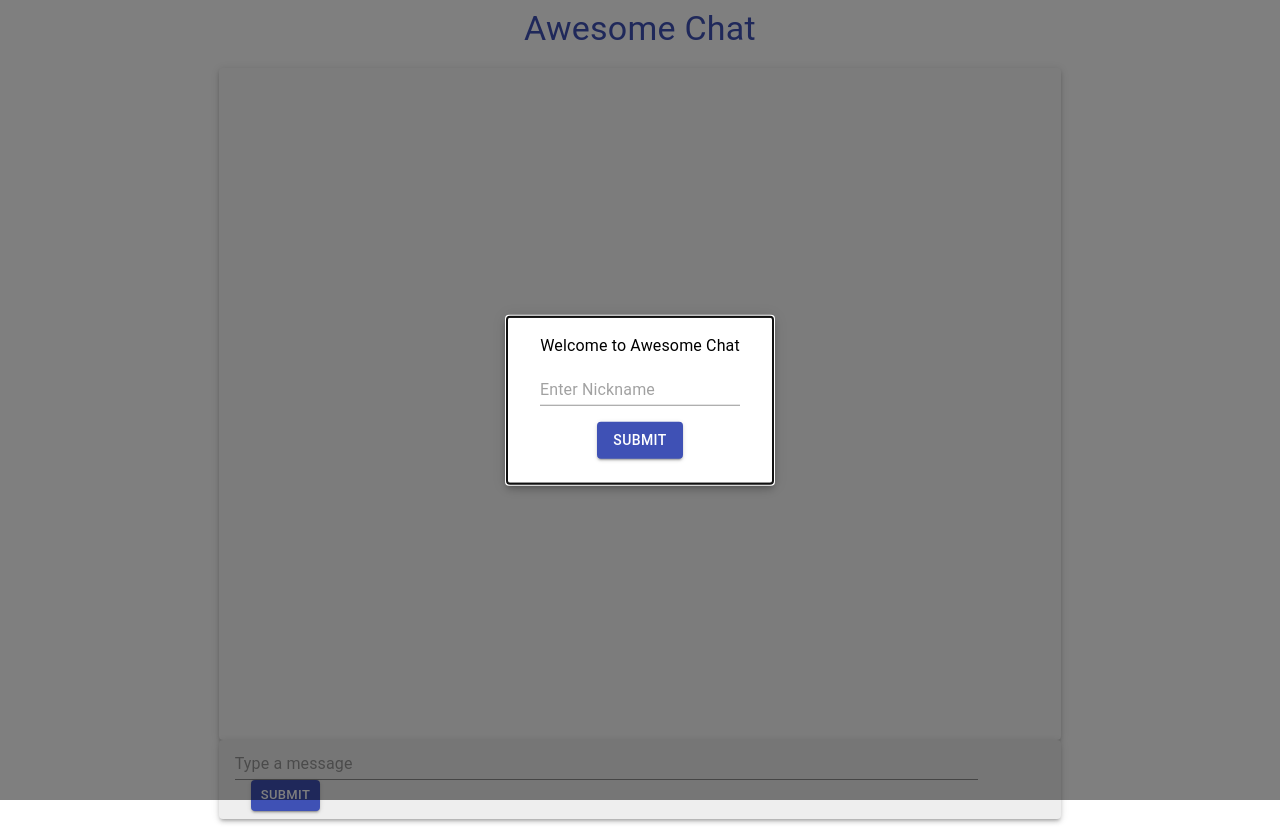
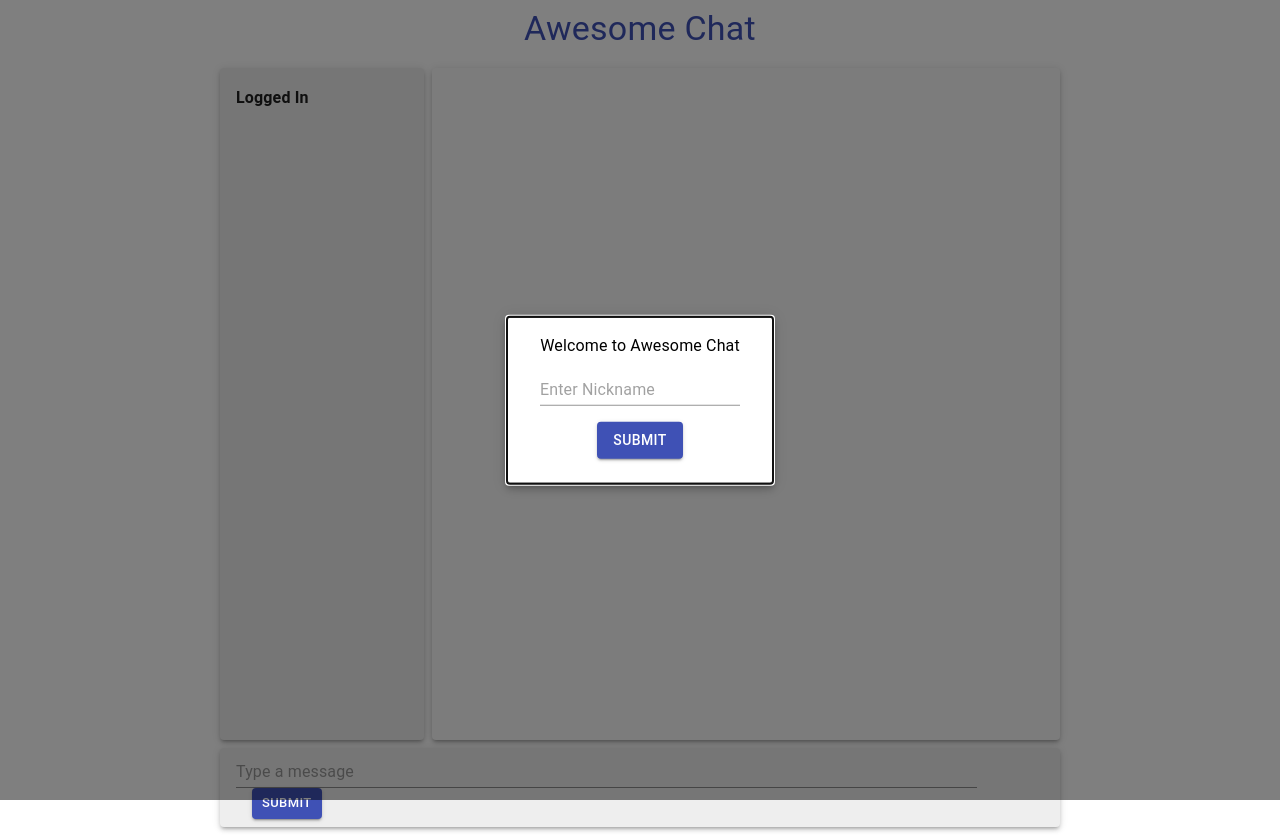
Before and after one commit to bardromi/chat-app-client, a React (Create React App) app: page / in a window 1280 px wide. Built offline with nearby package versions, Linux system fonts and the light colour scheme.

Commit message:
Added:  - delete user while disconnect  - add user when connected

```diff
--- a/src/App.js
+++ b/src/App.js
@@ -5,6 +5,7 @@ import socketIOClient from "socket.io-client";
 import {makeStyles} from "@material-ui/core/styles";
 import Typography from "@material-ui/core/Typography";
 import config from './config';
+import axios from "axios";
 
 const ENDPOINT = config.server;
 
@@ -20,6 +21,8 @@ const App = () => {
     const [socket, setSocket] = useState(null);
     const [data, setData] = useState([]);
     const [user, setUser] = useState();
+    const [usersList, setUsersList] = useState([]);
+
 
     const userEntered = (user) => {
         setUser(user);
@@ -29,13 +32,23 @@ const App = () => {
 
         socket.emit("join", user);
 
+        axios.get(`${config.server}/api/users`)
+            .then(res => {
+                setUsersList(res.data)
+            })
+
         socket.on("chatJoin", data => {
-            setData(data);
+            setData(data.messages);
+            setUsersList(data.users);
         });
 
         socket.on("latestMessages", newData => {
-            // console.log('userEntered', newData);
             setData(newData);
+        })
+
+        socket.on("leftChat", users => {
+            console.log(usersList);
+            setUsersList(users);
         })
     }
 
@@ -46,7 +59,7 @@ const App = () => {
             </header>
             <br/>
             <EnterUser userEntered={userEntered}/>
-            <ChatRoom user={user} data={data} socket={socket}/>
+            <ChatRoom user={user} users={usersList} data={data} socket={socket}/>
         </>
     );
 }
--- a/src/Components/ChatInput.js
+++ b/src/Components/ChatInput.js
@@ -2,13 +2,13 @@ import React, {useState} from 'react';
 import {Box, Button, Grid, Paper, TextField} from "@material-ui/core";
 import {makeStyles} from "@material-ui/core/styles";
 
-const useStyles = makeStyles((theme) => ({
+const useStyles = makeStyles(() => ({
     paper: {
         backgroundColor: '#eeeeee',
     },
 }));
 
-const ChatInput = ({user,socket}) => {
+const ChatInput = ({user, socket}) => {
     const classes = useStyles();
 
     const [message, setMessage] = useState("");
@@ -18,7 +18,13 @@ const ChatInput = ({user,socket}) => {
         setMessage("");
     }
 
-    return(
+    const onKeyPress = (e) => {
+        if (e.which === 13) {
+            handleSubmit();
+        }
+    }
+
+    return (
         <Paper className={classes.paper} elevation={3}>
             <Box ml={2} mr={2} pt={1} pb={1}>
                 <Grid container>
@@ -28,6 +34,7 @@ const ChatInput = ({user,socket}) => {
                             placeholder="Type a message"
                             value={message}
                             onChange={e => setMessage(e.target.value)}
+                            onKeyPress={onKeyPress}
                         />
                     </Grid>
                     <Grid item>
--- a/src/Components/ChatRoom.js
+++ b/src/Components/ChatRoom.js
@@ -2,16 +2,20 @@ import React from 'react';
 import {Grid} from '@material-ui/core';
 import MessagesBoard from "./MessagesBoard";
 import ChatInput from "./ChatInput";
+import UsersList from './UesrsList';
 
-
-const ChatRoom = ({user, data, socket}) => {
+const ChatRoom = ({user, users, data, socket}) => {
 
     return (
         <Grid
             container
             justify="center"
+            spacing={1}
         >
-            <Grid item xs={8}>
+            <Grid item xs={2}>
+                <UsersList users={users}/>
+            </Grid>
+            <Grid item xs={6}>
                 <MessagesBoard data={data} user={user}/>
             </Grid>
             <Grid item xs={8}>
--- a/src/Components/EnterUser.js
+++ b/src/Components/EnterUser.js
@@ -41,6 +41,7 @@ const EnterUser = ({userEntered}) => {
     const handleClose = () => setOpen(false);
 
     const handleSubmit = () => {
+        console.log("bar");
         axios.post(`${config.server}/api/users`, {nickname: name})
             .then(res => {
                 if (res.data.success) {
@@ -53,6 +54,12 @@ const EnterUser = ({userEntered}) => {
                     setErrMessage(res.data.message);
                 }
             })
+    }
+
+    const onKeyPress = (e) => {
+        if (e.which === 13) {
+            handleSubmit();
+        }
     }
 
     return (
@@ -76,6 +83,7 @@ const EnterUser = ({userEntered}) => {
                                     value={name}
                                     onChange={e => setName(e.target.value)}
                                     helperText={errMessage}
+                                    onKeyPress={onKeyPress}
                                 />
                             </Grid>
                             <Grid item>
--- a/src/Components/Message.js
+++ b/src/Components/Message.js
@@ -1,6 +1,6 @@
 import React from 'react';
 import {makeStyles} from '@material-ui/core/styles';
-import {Avatar, Grid, Paper, TextField, Typography, Box, Button} from '@material-ui/core';
+import {Avatar, Grid, Paper, Typography} from '@material-ui/core';
 import moment from 'moment';
 
 const useStyles = makeStyles((theme) => ({
@@ -17,13 +17,13 @@ const useStyles = makeStyles((theme) => ({
         margin: theme.spacing(1),
         display: "inline-block",
         padding: theme.spacing(1),
-        backgroundColor: '#7986cb',
+        backgroundColor: '#e3f2fd',
     },
     recordsMe: {
         margin: theme.spacing(1),
         display: "inline-block",
         padding: theme.spacing(1),
-        backgroundColor: '#81c784',
+        backgroundColor: '#00bfa5',
         textAlign: 'right',
         float: 'right'
     },
--- a/src/Components/MessagesBoard.js
+++ b/src/Components/MessagesBoard.js
@@ -26,7 +26,7 @@ const MessagesBoard = ({data, user}) => {
                         data &&
                         data.map(message =>
                             (
-                                <Grid item xs={12}>
+                                <Grid key={message.id} item xs={12}>
                                     <Message message={message} myMessage={message.User.id === user.id}/>
                                 </Grid>
                             )
--- /dev/null
+++ b/src/Components/UesrsList.js
@@ -0,0 +1,59 @@
+import React from "react";
+import Paper from "@material-ui/core/Paper";
+import {makeStyles} from "@material-ui/core/styles";
+import {Avatar, Typography} from "@material-ui/core";
+import Grid from "@material-ui/core/Grid";
+import Box from "@material-ui/core/Box";
+
+const useStyles = makeStyles((theme) => ({
+    paper: {
+        padding: theme.spacing(2),
+        // color: theme.palette.text.secondary,
+        height: '80vh',
+        backgroundColor: '#eeeeee',
+        overflowY: 'auto',
+        // display: 'flex',
+    },
+    small: {
+        width: theme.spacing(3),
+        height: theme.spacing(3),
+    },
+}));
+
+const UsersList = ({users}) => {
+    const classes = useStyles();
+    return (
+        <Paper className={classes.paper} elevation={3}>
+            <Grid container spacing={1}>
+                <Grid item>
+                    <Typography variant="subtitle1"><b>Logged In</b></Typography>
+                </Grid>
+                <Grid item container spacing={1}>
+                    {
+                        users &&
+                        users.map(user => (
+                                <React.Fragment key={user.id}>
+                                    <Grid item sm={3} xs={12}>
+                                        <Avatar
+                                            className={classes.small}
+                                            style={{backgroundColor: user.color}}
+                                        >
+                                            {user.avatar}
+                                        </Avatar>
+                                    </Grid>
+                                    <Grid item sm={9} xs={12}>
+                                        <Box mt={1}>
+                                            <b>{user.nickname}</b>
+                                        </Box>
+                                    </Grid>
+                                </React.Fragment>
+                            )
+                        )
+                    }
+                </Grid>
+            </Grid>
+        </Paper>
+    )
+}
+
+export default UsersList;
```
Also changed, not shown: src/Components/EnterUser2.js (deleted, +0 -66 lines).
